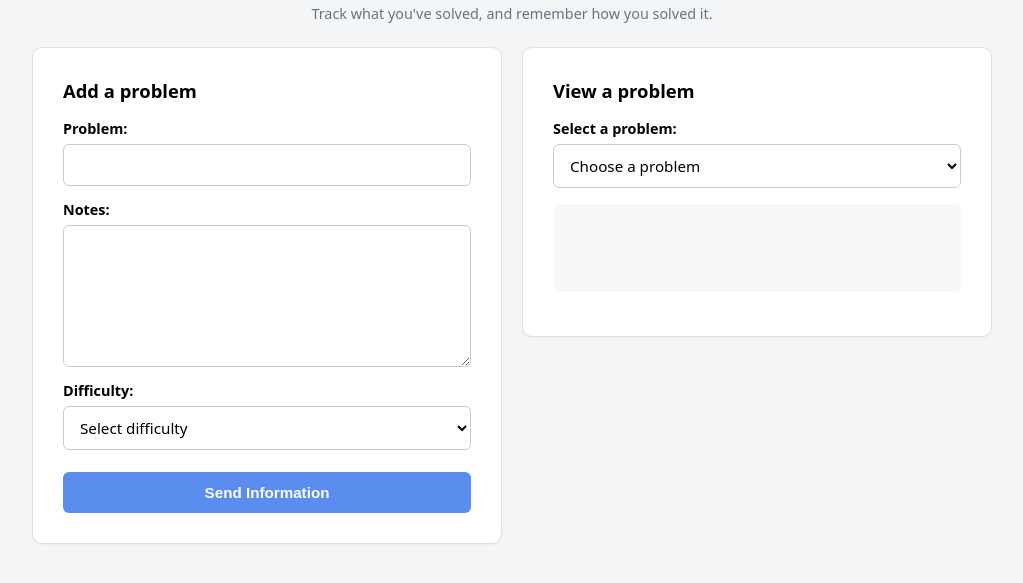
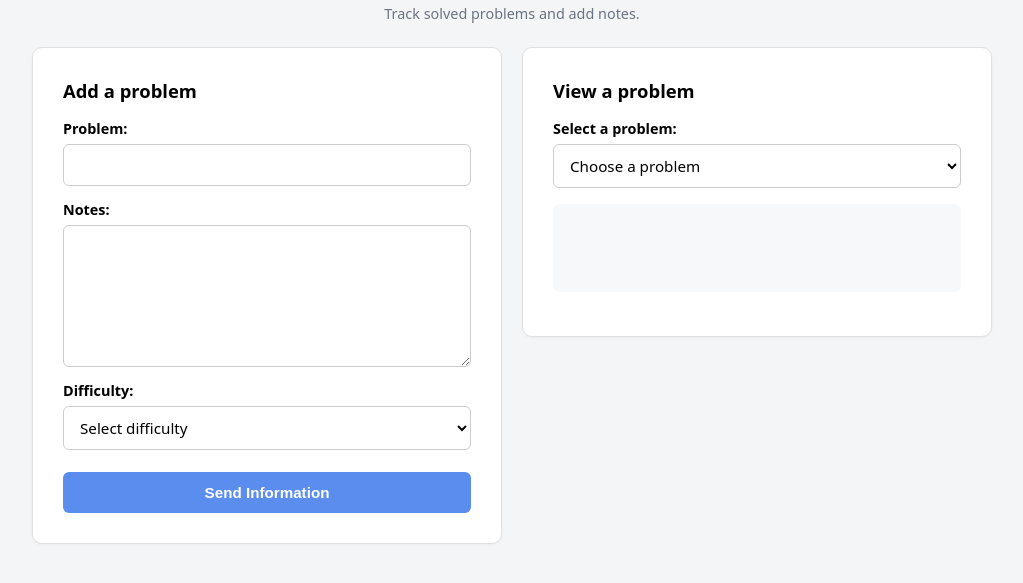
Before and after one commit to Viusan/LeetCode-Tracker, a website: page public/index.html in a window 1280 px wide. Shown: the part 77-660 px from the top of the page, without its empty margins (128-1151 px from the left). Drawn offline with Linux system fonts and the light colour scheme; no server answers.

Commit message:
changed undertitle

```diff
--- a/public/index.html
+++ b/public/index.html
@@ -10,7 +10,7 @@
     <div class="page">
         <header class="page-header">
             <h1>LeetCode Tracker</h1>
-            <p class="subtitle">Track what you've solved, and remember how you solved it.</p>
+            <p class="subtitle">Track solved problems and add notes.</p>
         </header>
 
         <div class="cards">
```
